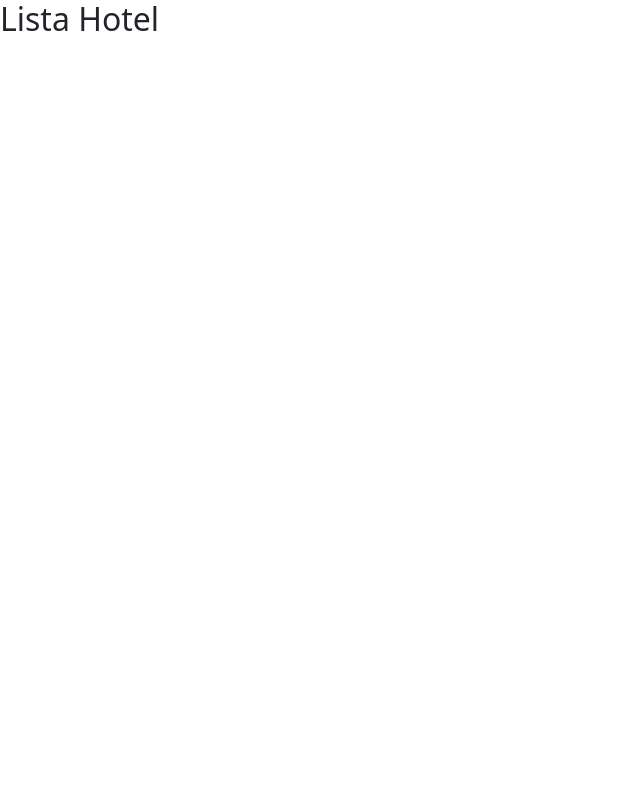
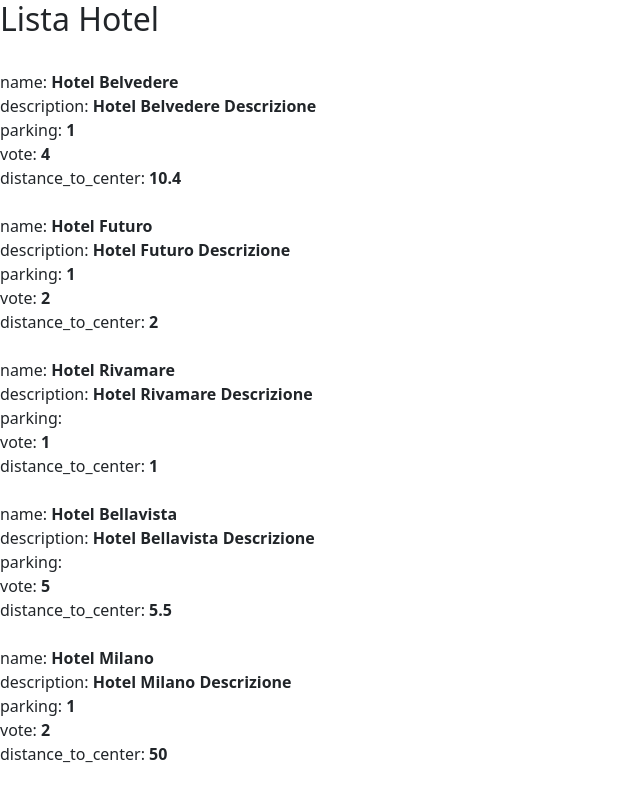
Before and after one commit to MarcoCocco/php-hotel, a PHP site: page / in a window 1280 px wide. Before the commit the part shown is almost empty. Shown: the whole page, without its empty margins (0-640 px from the left). Run offline with PHP 8.4, Linux system fonts and the light colour scheme.

Commit message:
feat: stampata la lista hotel nella pagina

```diff
--- a/index.php
+++ b/index.php
@@ -54,7 +54,17 @@ $hotels = [
 </head>
 
 <body>
-<h2>Lista Hotel</h2>
+    <h2>Lista Hotel</h2>
+
+    <p><?php
+        foreach ($hotels as $hotel) {
+            echo "<br>";
+            foreach ($hotel as $key => $value) {
+                echo "{$key}: <strong>{$value}</strong><br>";
+            }
+        }
+        ?>
+    </p>
 </body>
 
 </html>
```
